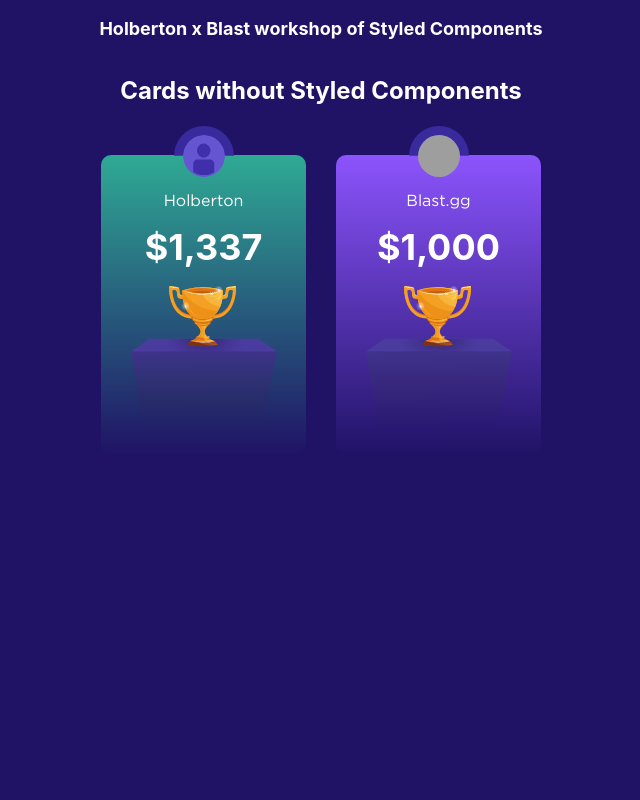
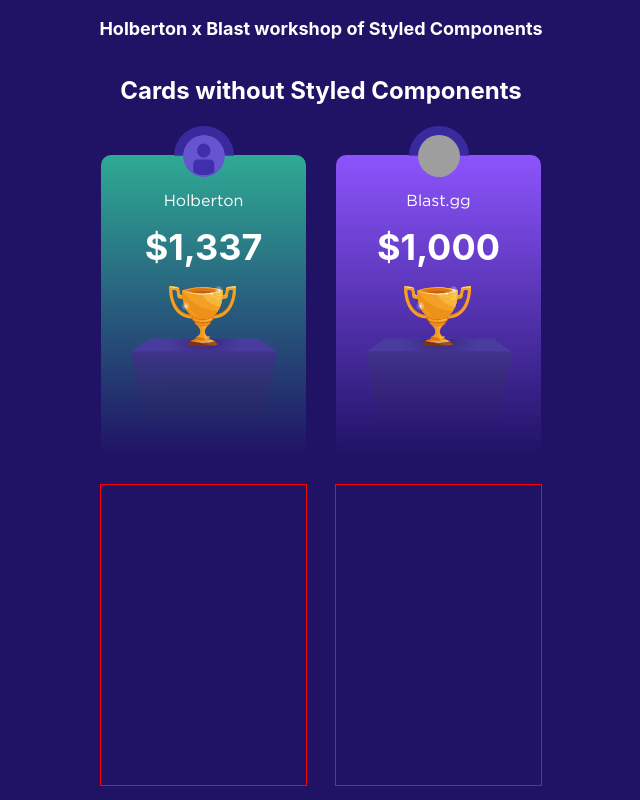
Before and after one commit to Miguel22247/workshops-hbtn, a React (Create React App) app: page / in a window 1280 px wide. Shown: the whole page, without its empty margins (319-959 px from the left). Built offline with nearby package versions, Linux system fonts and the light colour scheme; grey boxes are pictures that could not be loaded.

Commit message:
add render with styled components

```diff
--- a/src/App.jsx
+++ b/src/App.jsx
@@ -2,6 +2,7 @@
 import styled from "styled-components";
 import { Header, Subtitle, Title } from "./app-styles";
 import { TopWinnerContainerWithoutStyledComponents } from "./components/card-without-styled/CardWithoutStyled";
+import { CardWithStyledComponents } from "./components/CardWithStyled";
 
 const Main = styled.main`
   display: flex;
@@ -120,6 +121,17 @@
             );
           })}
         </Wrapper>
+        <Wrapper>
+          {topWinnerData.map((topWinner, index) => {
+            return (
+              <CardWithStyledComponents
+                topWinnerData={topWinner}
+                bgColor={setTopWinnerBgColor(index)}
+                mainBgColor={setTopWinnerMainColor(index)}
+              />
+            );
+          })}
+        </Wrapper>
       </Main>
 
       {/* // TODO: Show how to import components from a JS file using both methods */}
--- a/src/components/CardWithStyled.jsx
+++ b/src/components/CardWithStyled.jsx
@@ -4,6 +4,13 @@
 import { Podium } from "../assets/svg";
 
 //! Here will go the code of each styled component
+
+const Container = styled.div`
+  outline: 1px solid red;
+  width: 205px;
+  height: 300px;
+`
+
 
 
 export const CardWithStyledComponents = ({topWinnersData, bgColor, mainBgColor}) => {
@@ -19,6 +26,6 @@
 
   return (
     // TODO: put here your styled component
-    <></>
+    <Container />
   );
 };
```
